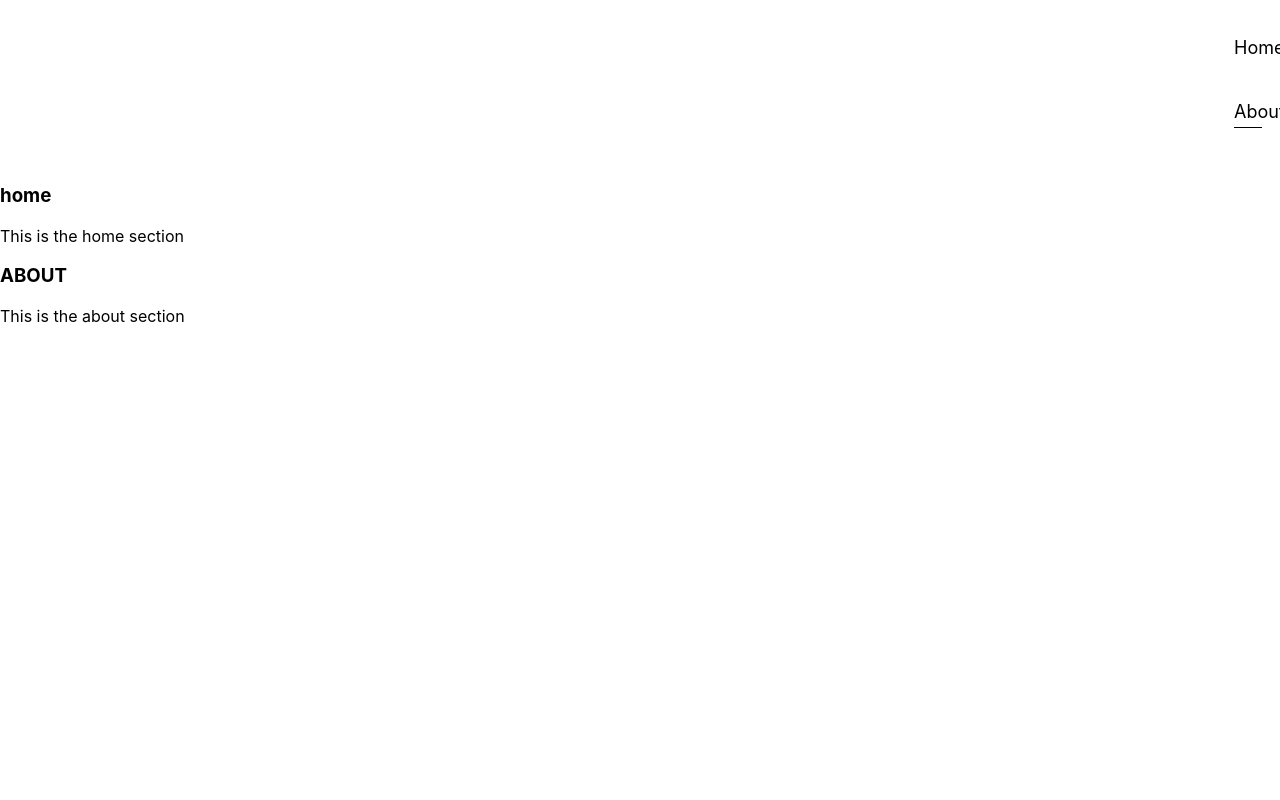
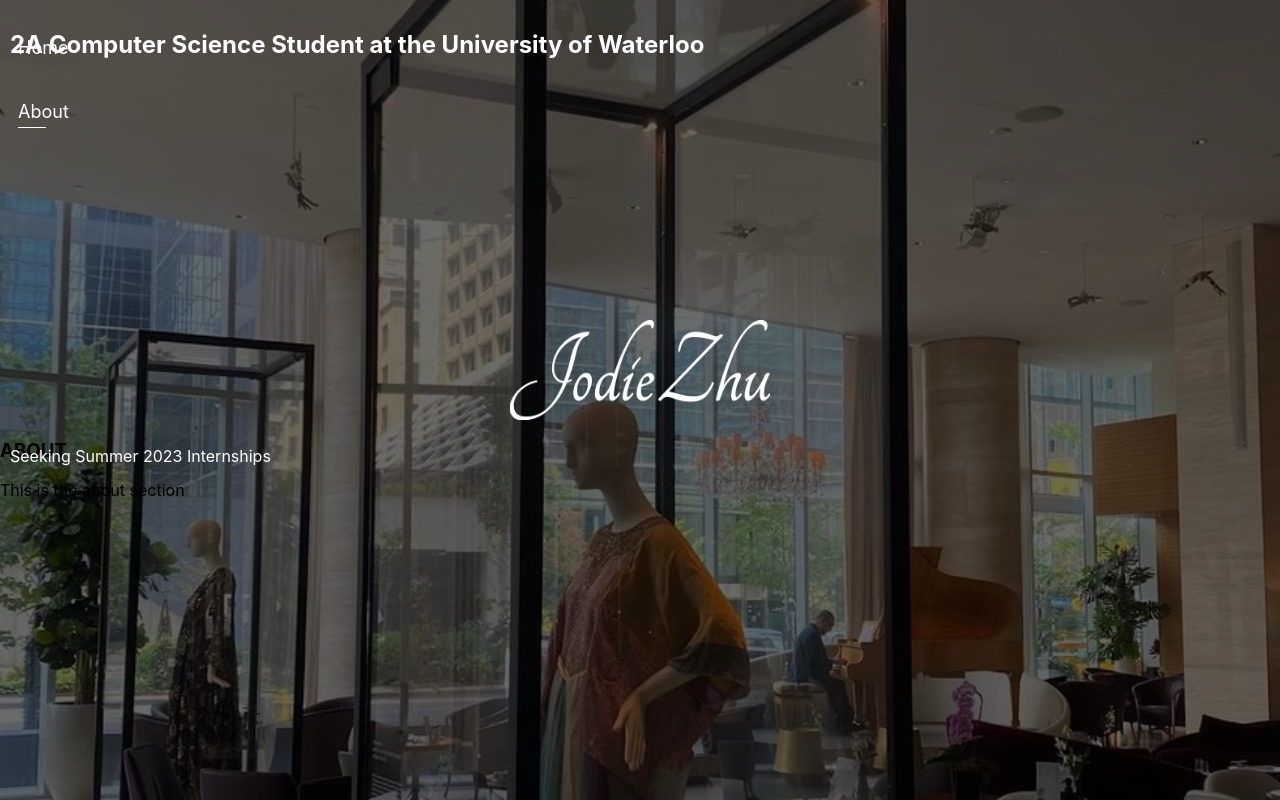
Before and after one commit to jodiezhuu/portfoliowebsiteV2, a React (Create React App) app: page / in a window 1280 px wide. Shown: the top 800 px of the page. Built offline with nearby package versions, Linux system fonts and the light colour scheme.

Commit message:
page load animation

```diff
--- a/src/nav/Nav.css
+++ b/src/nav/Nav.css
@@ -2,10 +2,10 @@
 
 nav {
 	width: 5%;
-	position: sticky;
+	position: fixed;
 	z-index: 10;
 	padding: 1.2em 0;
-	color: black;
+	color: white;
 	background-color: var(--darkAccent);
 	max-height: 100%;
     display: flex;
--- /dev/null
+++ b/src/pages/Home.css
@@ -0,0 +1,54 @@
+.homeBackground {
+    width: 100%;
+    height: 975px;
+    object-fit: cover;
+    filter: brightness(60%);
+    z-index: -1;
+    position: absolute;
+}
+
+.logo {
+    display: flex;
+    position: relative;
+    margin-left: auto;
+    margin-right: auto;
+    padding-top: 25%;
+    height: 100px;
+    width: 260px;
+    animation: resizeAnimation ease 3s;
+}
+
+.header {
+  padding-top: 10px;
+  padding-left: 10px;
+  color: white;
+  z-index: 1;
+  position: fixed;
+}
+
+body {
+    animation: fadeInAnimation ease 3s;
+    animation-iteration-count: 1;
+    animation-fill-mode: forwards;
+    background-color: black;
+}
+
+@keyframes fadeInAnimation {
+    0% {
+      opacity: 0;
+    }
+    100% {
+      opacity: 1;
+    }
+}
+
+@keyframes resizeAnimation {
+  0% {
+    height: 120px;
+    width: 312px;
+  }
+  100% {
+    height: 100px;
+    width: 260px;
+  }
+}
--- a/src/pages/Home.js
+++ b/src/pages/Home.js
@@ -1,15 +1,18 @@
 import React from "react";
 import { useNav } from '../customHooks/useNav';
-
+import './Home.css'
 export default function Home() {
 	const homeRef = useNav('Home');
-
+	const imgBackground = "/imgs/homescreenbackground.png";
+	const logoBackground = '/imgs/jodielogo.png'
 	return (
+		<>
 		<section ref={homeRef} id='homeContainer'>
-			<div>
-				<h3>home</h3>
-				<p>This is the home section</p>
-			</div>
+			<img className = 'homeBackground' src={process.env.PUBLIC_URL + imgBackground}></img>
+			<h1 className = 'header'>2A Computer Science Student at the University of Waterloo</h1>
+			<img className = 'logo' src={process.env.PUBLIC_URL + logoBackground}></img>
+			<p className = 'header'>Seeking Summer 2023 Internships</p>
 		</section>
+		</>
 	);
 }
```
Also changed, not shown: public/imgs/homescreenbackground.png (added), public/imgs/jodielogo.png (added).
